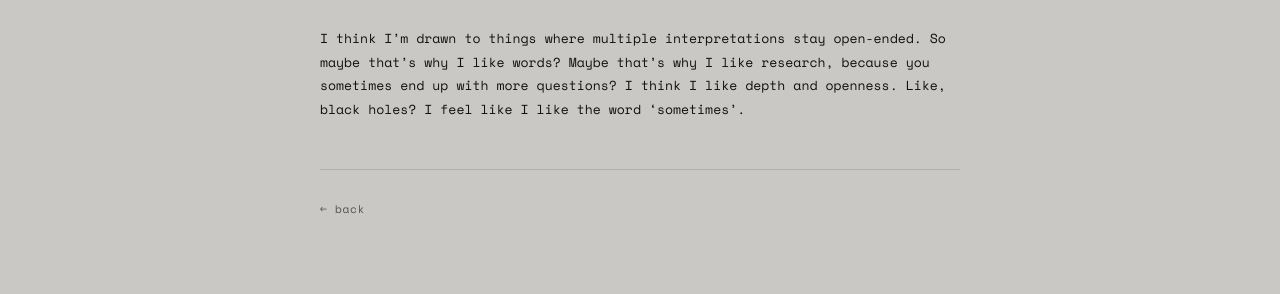
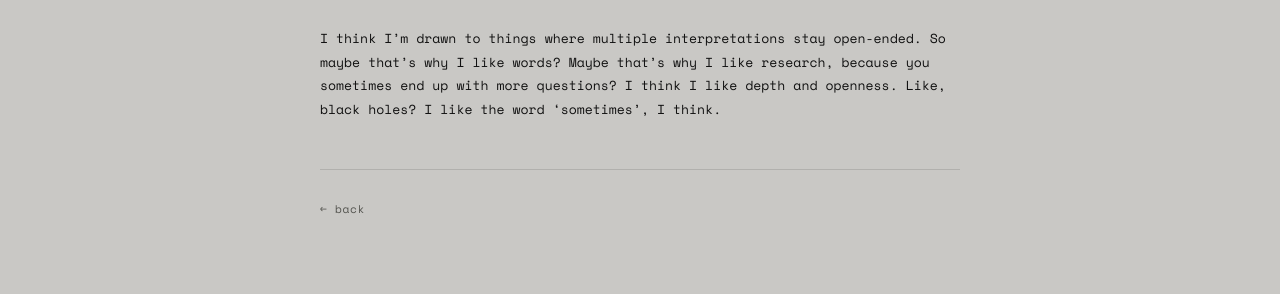
Before and after one commit to shlokamohanty/i-write-sometimes, a Jekyll site: the page built from _posts/2026-08-18-am-i-a-proponent-of-determinism.md, in a window 1280 px wide. Shown: the part 1394-1688 px from the top of the page. Built offline with Jekyll 4.4.1, drawn with Linux system fonts in a browser that asks for light colours; some web fonts are replaced.

Commit message:
Update 2026-08-18-am-i-a-proponent-of-determinism.md

```diff
--- a/_posts/2026-08-18-am-i-a-proponent-of-determinism.md
+++ b/_posts/2026-08-18-am-i-a-proponent-of-determinism.md
@@ -30,4 +30,4 @@ I end this by accepting that I don't know enough about either to pick a stance.
 
 There’s something here. I sometimes like the superposition of things, which is what quantum mechanics is based on. I like when people can hold multiple truths — the [nuance](https://shlokamohanty.github.io/i-write-sometimes/2026/05/12/complexity-for-complexity-sake.html).
 
-I think I'm drawn to things where multiple interpretations stay open-ended. So maybe that's why I like words? Maybe that's why I like research, because you sometimes end up with more questions? I think I like depth and openness. Like, black holes? I feel like I like the word 'sometimes'.
+I think I'm drawn to things where multiple interpretations stay open-ended. So maybe that's why I like words? Maybe that's why I like research, because you sometimes end up with more questions? I think I like depth and openness. Like, black holes? I like the word 'sometimes', I think.
```
